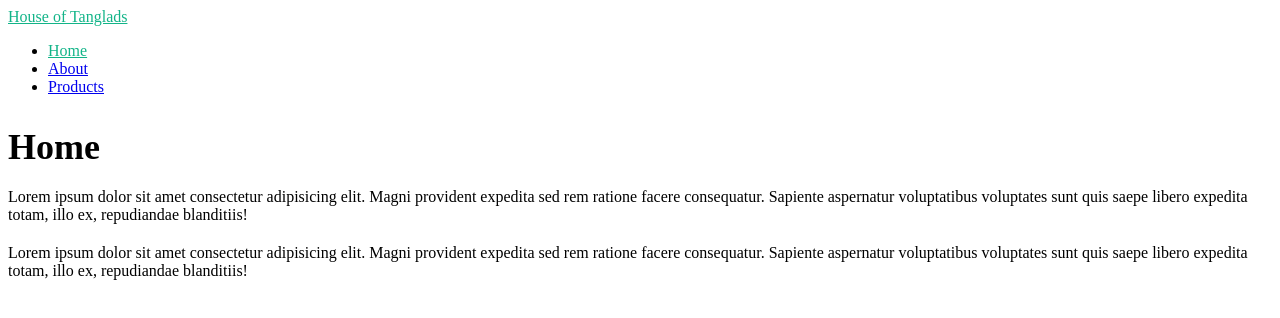
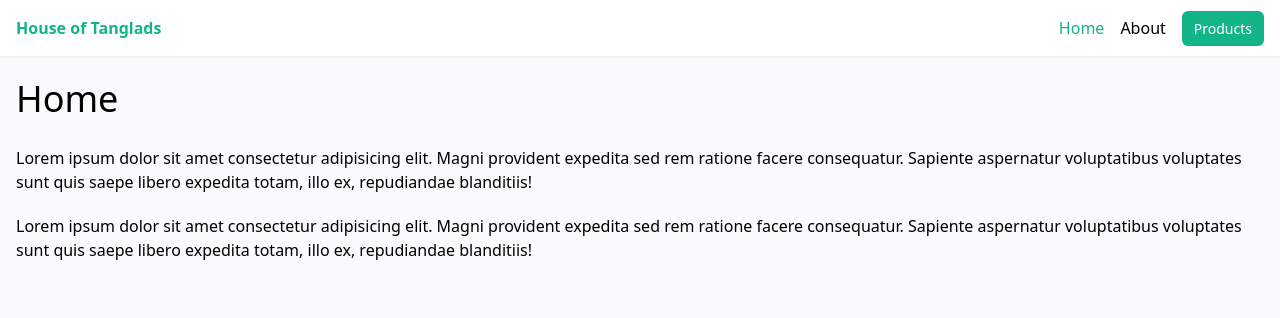
Before and after one commit to jeydpeaschocolatebar/introduction-to-nuxt, a Nuxt app: page / in a window 1280 px wide. Shown: the top 318 px of the page. Built offline with nearby package versions, Linux system fonts and the light colour scheme.

Commit message:
add: tailwind css

```diff
--- a/nuxt.config.ts
+++ b/nuxt.config.ts
@@ -1,4 +1,5 @@
 // https://nuxt.com/docs/api/configuration/nuxt-config
 export default defineNuxtConfig({
   srcDir: "src/",
+  modules: ["@nuxtjs/tailwindcss"],
 });
--- a/package.json
+++ b/package.json
@@ -9,6 +9,7 @@
     "postinstall": "nuxt prepare"
   },
   "devDependencies": {
+    "@nuxtjs/tailwindcss": "^6.6.6",
     "nuxt": "^3.3.2"
   }
 }
--- /dev/null
+++ b/src/assets/css/tailwind.css
@@ -0,0 +1,13 @@
+@tailwind base;
+@tailwind components;
+@tailwind utilities;
+
+body {
+    @apply bg-gray-50;
+}
+
+@layer components {
+    .btn {
+        @apply bg-[#12b488] text-white px-3 py-2 rounded-md text-sm text-white;
+    }
+}
--- a/src/layouts/default.vue
+++ b/src/layouts/default.vue
@@ -1,9 +1,9 @@
 <template>
     <div>
-        <header>
-            <nav>
-                <NuxtLink to="/">House of Tanglads</NuxtLink>
-                <ul>
+        <header class="shadow-sm bg-white">
+            <nav class="container mx-auto p-4 flex justify-between">
+                <NuxtLink to="/" class="font-bold">House of Tanglads</NuxtLink>
+                <ul class="flex gap-4">
                     <li>
                         <NuxtLink to="/">Home</NuxtLink>
                     </li>
@@ -11,14 +11,14 @@
                         <NuxtLink to="/about">About</NuxtLink>
                     </li>
                     <li>
-                        <NuxtLink to="/products">Products</NuxtLink>
+                        <NuxtLink to="/products" class="btn">Products</NuxtLink>
                     </li>
                 </ul>
             </nav>
         </header>
 
         <!-- output the page content -->
-        <div>
+        <div class="container mx-auto p-4">
             <slot />
         </div>
     </div>
--- a/src/layouts/products.vue
+++ b/src/layouts/products.vue
@@ -1,18 +1,18 @@
 <template>
     <div>
-        <header>
-            <nav>
-                <NuxtLink to="/">Tanglad Merch</NuxtLink>
+        <header class="shadow-sm bg-white">
+            <nav class="container mx-aut p-4">
+                <NuxtLink to="/" class="font-bold ">Tanglad Merch</NuxtLink>
             </nav>
         </header>
 
         <!-- output the page content -->
-        <div>
+        <div class="container mx-auto p-4">
             <slot />
         </div>
 
-        <footer>
-            <ul>
+        <footer class="container mx-auto p-4 flex justify-between border-t-2">
+            <ul class="flex gap-4">
                 <li>
                     <NuxtLink to="/">Home</NuxtLink>
                 </li>
--- a/src/pages/products/[id].vue
+++ b/src/pages/products/[id].vue
@@ -15,4 +15,9 @@
 })
 </script>
 
-<style scoped></style>
+<style scoped>
+h2 {
+    margin-bottom: 20px;
+    font-size: 36px;
+}
+</style>
```
Also changed, not shown: 1 other file (tests, documents, lock files or other folders).
